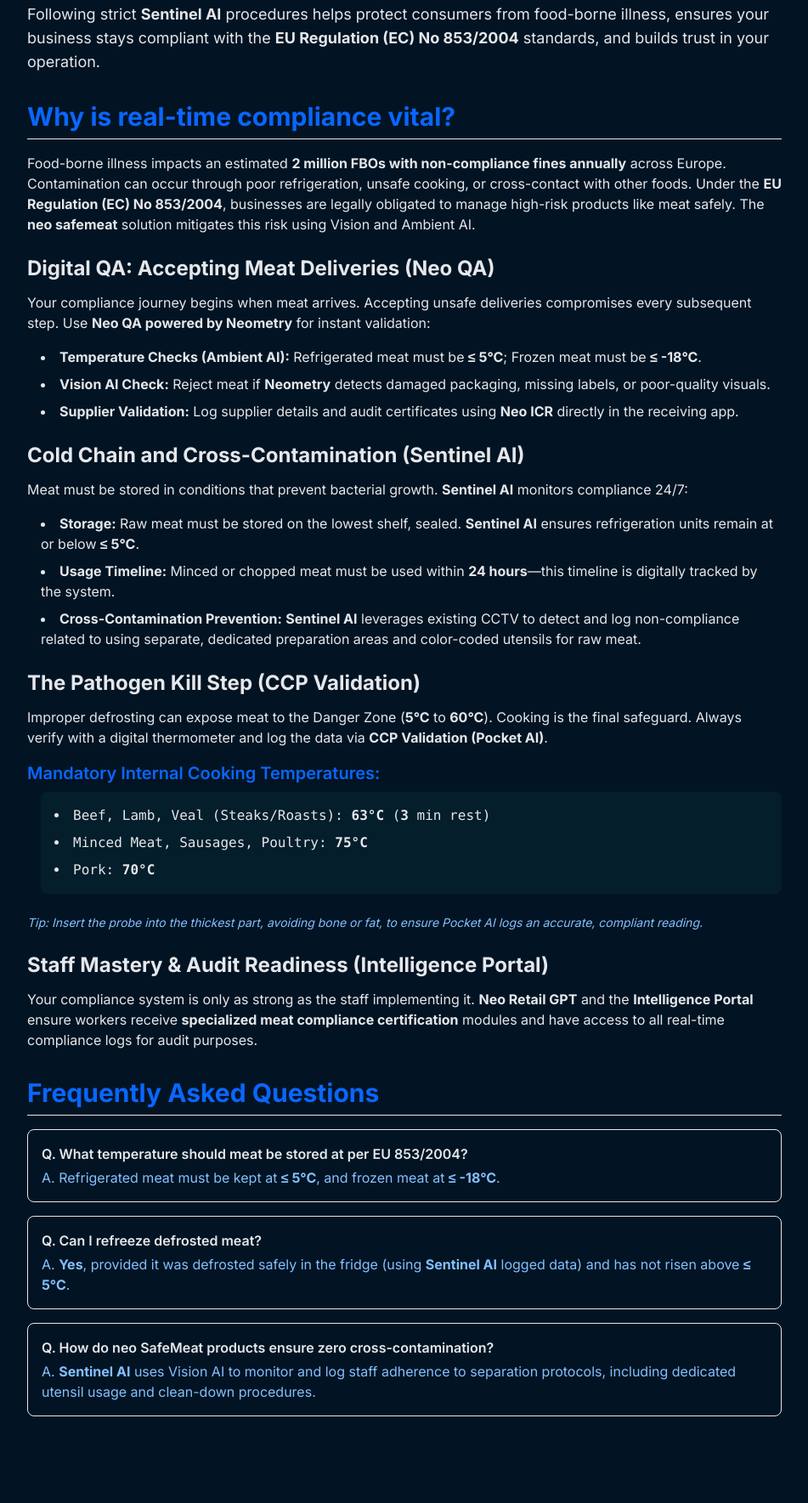
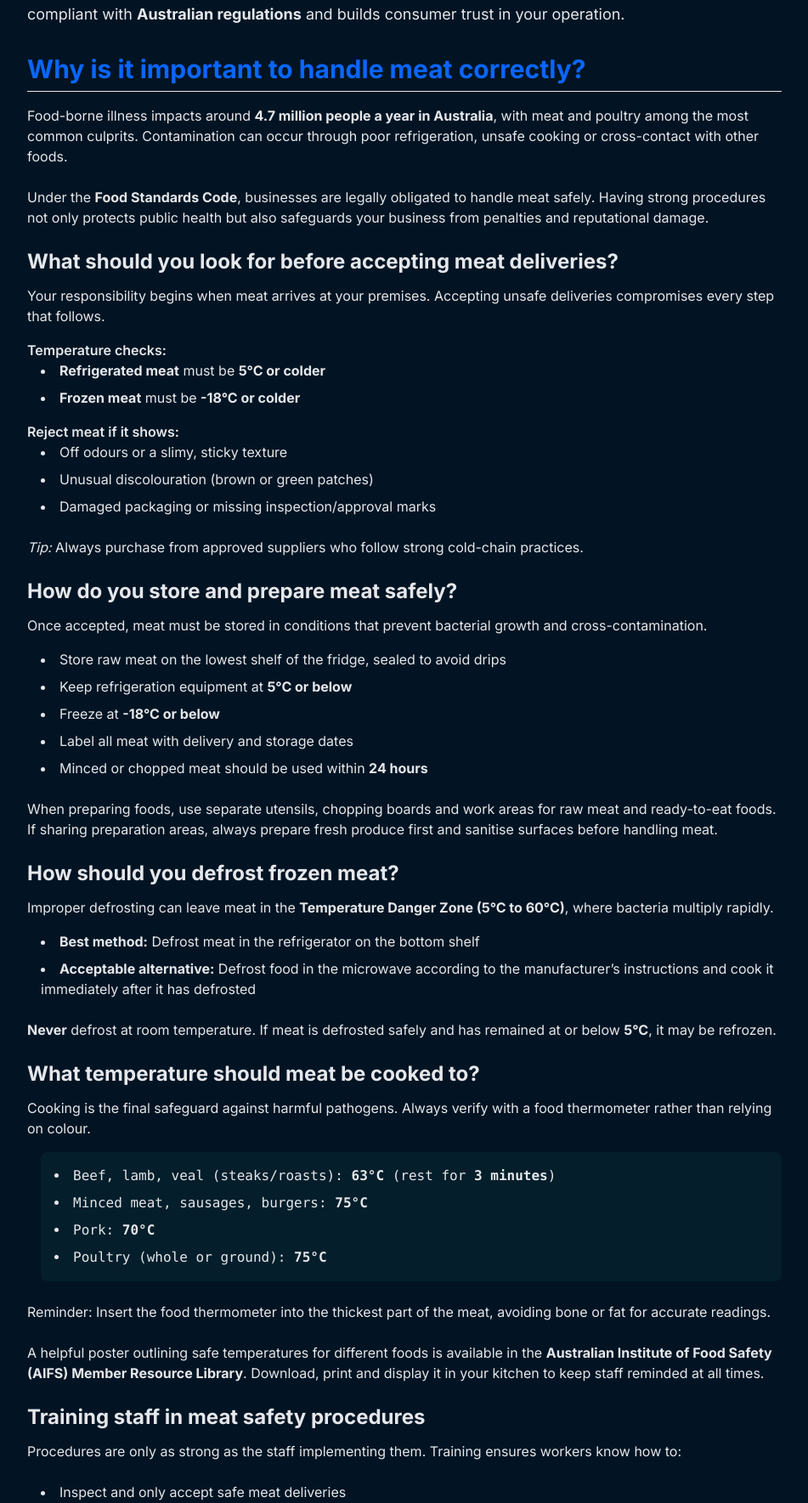
Before and after one commit to Kargil99/Neo-safemeat, a plain HTML site: page index.html in a window 1280 px wide. Shown: the part 1031-2800 px from the top of the page at 85% size, without its empty margins (0-951 px from the left). Drawn offline with nearby package versions, Linux system fonts and the light colour scheme.

Commit message:
Refactor content and update terminology in index.html for clarity and compliance with Australian regulations

```diff
--- a/index.html
+++ b/index.html
@@ -98,8 +98,8 @@
 
             <!-- CTAs -->
             <div class="flex items-center space-x-3">
-                <a href="/login" class="px-4 py-2 text-sm font-semibold text-white bg-afs-primary rounded-lg shadow-md hover:bg-opacity-90 transition duration-150">Client Login</a>
-                <a href="/contact" class="hidden sm:inline-flex px-4 py-2 text-sm font-semibold text-afs-primary border border-afs-primary rounded-lg hover:bg-afs-primary hover:text-white transition duration-150">Contact Support</a>
+                <!-- <a href="/login" class="px-4 py-2 text-sm font-semibold text-white bg-afs-primary rounded-lg shadow-md hover:bg-opacity-90 transition duration-150">Client Login</a> -->
+                <a href="/contact" class="hidden sm:inline-flex px-4 py-2 text-sm font-semibold text-afs-primary border border-afs-primary rounded-lg hover:bg-afs-secondary-bg hover:text-white transition duration-150">Contact Support</a>
             </div>
         </div>
     </header>
@@ -141,84 +141,113 @@
                         </h3>
                         <p class="text-gray-300 text-sm mb-6 flex items-center space-x-2">
                             <svg class="w-4 h-4 text-afs-primary mr-1" fill="currentColor" viewBox="0 0 20 20"><path d="M6 2a1 1 0 00-1 1v1H5a3 3 0 00-3 3v8a3 3 0 003 3h10a3 3 0 003-3V7a3 3 0 00-3-3h-1V3a1 1 0 10-2 0v1H7V3a1 1 0 00-1-1zm8 4a1 1 0 011 1v8a1 1 0 01-1 1H5a1 1 0 01-1-1V7a1 1 0 011-1h10z"/></svg>
-                            <span>October 14, 2025 · India</span>
+                            <span>October 16, 2025 · India</span>
                         </p>
                     </div>
 
                     <!-- Hero Image Placeholder -->
                     <div class="mb-8 rounded-xl overflow-hidden shadow-lg">
-                        <img src="https://placehold.co/820x462/06213a/ffffff?text=neo+safemeat+Compliance+Platform" alt="Meat safety compliance in a commercial kitchen" class="w-full h-auto object-cover">
+                        <img src="https://placehold.co/820x462/06213a/ffffff?text=neo+SafeMeat+Compliance+Platform" alt="Meat safety compliance in a commercial kitchen" class="w-full h-auto object-cover">
                     </div>
 
                     <!-- Introduction -->
                     <p class="text-lg mb-6">
-                        Real-time meat handling control is one of the most critical responsibilities for Food Business Operators (FBOs). From receiving the delivery to the final cooking step, every stage carries a high risk of contamination if not managed using automated protocols.
+                        Safe meat handling is one of the most important responsibilities in food service. From delivery to cooking, every stage carries a risk of contamination if not managed properly.
                     </p>
                     <p class="text-lg mb-8">
-                        Following strict <strong>Sentinel AI</strong> procedures helps protect consumers from food-borne illness, ensures your business stays compliant with the <strong>EU Regulation (EC) No 853/2004</strong> standards, and builds trust in your operation.
+                        Following strict procedures helps protect customers from food-borne illness, keeps your business compliant with <strong>Australian regulations</strong> and builds consumer trust in your operation.
                     </p>
 
                     <!-- Section: Why is it important to handle meat correctly? -->
-                    <h2 class="text-3xl font-bold text-afs-primary mb-4 border-b pb-2">Why is real-time compliance vital?</h2>
+                    <h2 class="text-3xl font-bold text-afs-primary mb-4 border-b pb-2">Why is it important to handle meat correctly?</h2>
                     <p class="mb-6">
-                        Food-borne illness impacts an estimated <strong>2 million FBOs with non-compliance fines annually</strong> across Europe. Contamination can occur through poor refrigeration, unsafe cooking, or cross-contact with other foods. Under the <strong>EU Regulation (EC) No 853/2004</strong>, businesses are legally obligated to manage high-risk products like meat safely. The <strong>neo safemeat</strong> solution mitigates this risk using Vision and Ambient AI.
+                        Food-borne illness impacts around <strong>4.7 million people a year in Australia</strong>, with meat and poultry among the most common culprits. Contamination can occur through poor refrigeration, unsafe cooking or cross-contact with other foods.
+                    </p>
+                    <p class="mb-6">
+                        Under the <strong>Food Standards Code</strong>, businesses are legally obligated to handle meat safely. Having strong procedures not only protects public health but also safeguards your business from penalties and reputational damage.
                     </p>
 
                     <!-- Section: Delivery Acceptance -->
-                    <h2 class="text-2xl font-bold text-gray-200 mb-3 mt-6">Digital QA: Accepting Meat Deliveries (Neo QA)</h2>
-                    <p class="mb-4">
-                        Your compliance journey begins when meat arrives. Accepting unsafe deliveries compromises every subsequent step. Use <strong>Neo QA powered by Neometry</strong> for instant validation:
-                    </p>
+                    <h2 class="text-2xl font-bold text-gray-200 mb-3 mt-6">What should you look for before accepting meat deliveries?</h2>
+                    <p class="mb-4">Your responsibility begins when meat arrives at your premises. Accepting unsafe deliveries compromises every step that follows.</p>
+                    <h3 class="font-semibold text-gray-200 mt-2">Temperature checks:</h3>
+                    <ul class="list-disc list-inside space-y-2 ml-4 mb-4">
+                        <li><strong>Refrigerated meat</strong> must be <strong>5°C or colder</strong></li>
+                        <li><strong>Frozen meat</strong> must be <strong>-18°C or colder</strong></li>
+                    </ul>
+                    <h3 class="font-semibold text-gray-200 mt-2">Reject meat if it shows:</h3>
                     <ul class="list-disc list-inside space-y-2 ml-4 mb-6">
-                        <li><strong>Temperature Checks (Ambient AI):</strong> Refrigerated meat must be <strong>&#8804; 5&#176;C</strong>; Frozen meat must be <strong>&#8804; -18&#176;C</strong>.</li>
-                        <li><strong>Vision AI Check:</strong> Reject meat if <strong>Neometry</strong> detects damaged packaging, missing labels, or poor-quality visuals.</li>
-                        <li><strong>Supplier Validation:</strong> Log supplier details and audit certificates using <strong>Neo ICR</strong> directly in the receiving app.</li>
+                        <li>Off odours or a slimy, sticky texture</li>
+                        <li>Unusual discolouration (brown or green patches)</li>
+                        <li>Damaged packaging or missing inspection/approval marks</li>
+                    </ul>
+                    <p class="mb-6"><em>Tip:</em> Always purchase from approved suppliers who follow strong cold-chain practices.</p>
+
+                    <!-- Section: Storage & Preparation -->
+                    <h2 class="text-2xl font-bold text-gray-200 mb-3 mt-6">How do you store and prepare meat safely?</h2>
+                    <p class="mb-4">Once accepted, meat must be stored in conditions that prevent bacterial growth and cross-contamination.</p>
+                    <ul class="list-disc list-inside space-y-2 ml-4 mb-6">
+                        <li>Store raw meat on the lowest shelf of the fridge, sealed to avoid drips</li>
+                        <li>Keep refrigeration equipment at <strong>5°C or below</strong></li>
+                        <li>Freeze at <strong>-18°C or below</strong></li>
+                        <li>Label all meat with delivery and storage dates</li>
+                        <li>Minced or chopped meat should be used within <strong>24 hours</strong></li>
+                    </ul>
+                    <p class="mb-6">When preparing foods, use separate utensils, chopping boards and work areas for raw meat and ready-to-eat foods. If sharing preparation areas, always prepare fresh produce first and sanitise surfaces before handling meat.</p>
+
+                    <!-- Section: Defrosting -->
+                    <h2 class="text-2xl font-bold text-gray-200 mb-3 mt-6">How should you defrost frozen meat?</h2>
+                    <p class="mb-4">Improper defrosting can leave meat in the <strong>Temperature Danger Zone (5°C to 60°C)</strong>, where bacteria multiply rapidly.</p>
+                    <ul class="list-disc list-inside space-y-2 ml-4 mb-6">
+                        <li><strong>Best method:</strong> Defrost meat in the refrigerator on the bottom shelf</li>
+                        <li><strong>Acceptable alternative:</strong> Defrost food in the microwave according to the manufacturer’s instructions and cook it immediately after it has defrosted</li>
+                    </ul>
+                    <p class="mb-6"><strong>Never</strong> defrost at room temperature. If meat is defrosted safely and has remained at or below <strong>5°C</strong>, it may be refrozen.</p>
+
+                    <!-- Section: Cooking Temperatures -->
+                    <h2 class="text-2xl font-bold text-gray-200 mb-3 mt-6">What temperature should meat be cooked to?</h2>
+                    <p class="mb-4">Cooking is the final safeguard against harmful pathogens. Always verify with a food thermometer rather than relying on colour.</p>
+                    <ul class="list-disc list-inside space-y-2 ml-4 mb-6 font-mono bg-gray-100 p-4 rounded-lg">
+                        <li>Beef, lamb, veal (steaks/roasts): <strong>63°C</strong> (rest for <strong>3 minutes</strong>)</li>
+                        <li>Minced meat, sausages, burgers: <strong>75°C</strong></li>
+                        <li>Pork: <strong>70°C</strong></li>
+                        <li>Poultry (whole or ground): <strong>75°C</strong></li>
+                    </ul>
+                    <p class="mb-6">Reminder: Insert the food thermometer into the thickest part of the meat, avoiding bone or fat for accurate readings.</p>
+                    <p class="mb-6">A helpful poster outlining safe temperatures for different foods is available in the <strong>Australian Institute of Food Safety (AIFS) Member Resource Library</strong>. Download, print and display it in your kitchen to keep staff reminded at all times.</p>
+
+                    <!-- Section: Training Staff -->
+                    <h2 class="text-2xl font-bold text-gray-200 mb-3 mt-6">Training staff in meat safety procedures</h2>
+                    <p class="mb-6">Procedures are only as strong as the staff implementing them. Training ensures workers know how to:</p>
+                    <ul class="list-disc list-inside space-y-2 ml-4 mb-6">
+                        <li>Inspect and only accept safe meat deliveries</li>
+                        <li>Store meat at correct temperatures</li>
+                        <li>Prevent cross-contamination during preparation and storage</li>
+                        <li>Defrost and cook meat according to food safety standards</li>
                     </ul>
 
-                    <!-- Section: Storage & Preparation -->
-                    <h2 class="text-2xl font-bold text-gray-200 mb-3 mt-6">Cold Chain and Cross-Contamination (Sentinel AI)</h2>
-                    <p class="mb-4">
-                        Meat must be stored in conditions that prevent bacterial growth. <strong>Sentinel AI</strong> monitors compliance 24/7:
-                    </p>
-                    <ul class="list-disc list-inside space-y-2 ml-4 mb-6">
-                        <li><strong>Storage:</strong> Raw meat must be stored on the lowest shelf, sealed. <strong>Sentinel AI</strong> ensures refrigeration units remain at or below <strong>&#8804; 5&#176;C</strong>.</li>
-                        <li><strong>Usage Timeline:</strong> Minced or chopped meat must be used within <strong>24 hours</strong>—this timeline is digitally tracked by the system.</li>
-                        <li><strong>Cross-Contamination Prevention:</strong> <strong>Sentinel AI</strong> leverages existing CCTV to detect and log non-compliance related to using separate, dedicated preparation areas and color-coded utensils for raw meat.</li>
-                    </ul>
-
-                    <!-- Section: Defrosting & Cooking -->
-                    <h2 class="text-2xl font-bold text-gray-200 mb-3 mt-6">The Pathogen Kill Step (CCP Validation)</h2>
-                    <p class="mb-4">
-                        Improper defrosting can expose meat to the Danger Zone (<strong>5&#176;C</strong> to <strong>60&#176;C</strong>). Cooking is the final safeguard. Always verify with a digital thermometer and log the data via <strong>CCP Validation (Pocket AI)</strong>.
-                    </p>
-                    <h3 class="text-xl font-semibold mt-4 mb-2">Mandatory Internal Cooking Temperatures:</h3>
-                    <ul class="list-disc list-inside space-y-2 ml-4 mb-6 font-mono bg-gray-100 p-4 rounded-lg">
-                        <li>Beef, Lamb, Veal (Steaks/Roasts): <strong>63&#176;C</strong> (<strong>3</strong> min rest)</li>
-                        <li>Minced Meat, Sausages, Poultry: <strong>75&#176;C</strong></li>
-                        <li>Pork: <strong>70&#176;C</strong></li>
-                    </ul>
-                    <p class="italic text-sm text-gray-600">Tip: Insert the probe into the thickest part, avoiding bone or fat, to ensure Pocket AI logs an accurate, compliant reading.</p>
-
-                    <!-- Section: Training Staff -->
-                    <h2 class="text-2xl font-bold text-gray-200 mb-3 mt-6">Staff Mastery & Audit Readiness (Intelligence Portal)</h2>
-                    <p class="mb-6">
-                        Your compliance system is only as strong as the staff implementing it. <strong>Neo Retail GPT</strong> and the <strong>Intelligence Portal</strong> ensure workers receive <strong>specialized meat compliance certification</strong> modules and have access to all real-time compliance logs for audit purposes.
-                    </p>
+                    <h2 class="text-2xl font-bold text-gray-200 mb-3 mt-6">Building customer confidence through compliance</h2>
+                    <p class="mb-6">Every stage of meat handling - from receiving deliveries to serving plates - affects customer safety. By training your team and following proper meat safety protocols, your business can reduce risk, comply with legislation and strengthen its reputation.</p>
+                    <p class="mb-6">The <strong>Australian Institute of Food Safety (AIFS)</strong> supports food businesses across Australia by providing nationally recognised training designed to help food businesses manage high-risk foods like meat.</p>
 
                     <!-- FAQs Section -->
                     <h2 class="text-3xl font-bold text-afs-primary mb-4 mt-8 border-b pb-2">Frequently Asked Questions</h2>
                     <div class="space-y-4">
                         <div class="border p-4 rounded-lg">
-                            <h3 class="font-semibold text-gray-200">Q. What temperature should meat be stored at per EU 853/2004?</h3>
-                            <p class="mt-1 text-gray-600">A. Refrigerated meat must be kept at <strong>&#8804; 5&#176;C</strong>, and frozen meat at <strong>&#8804; -18&#176;C</strong>.</p>
+                            <h3 class="font-semibold text-gray-200">Q. What temperature should meat be stored at?</h3>
+                            <p class="mt-1 text-gray-300">A. Refrigerated meat must be kept at <strong>5°C or below</strong>, and frozen meat at <strong>-18°C or below</strong>.</p>
                         </div>
                         <div class="border p-4 rounded-lg">
                             <h3 class="font-semibold text-gray-200">Q. Can I refreeze defrosted meat?</h3>
-                            <p class="mt-1 text-gray-600">A. <strong>Yes</strong>, provided it was defrosted safely in the fridge (using <strong>Sentinel AI</strong> logged data) and has not risen above <strong>&#8804; 5&#176;C</strong>.</p>
+                            <p class="mt-1 text-gray-300">A. Yes, as long as it was defrosted safely in the fridge and has not risen above <strong>5°C</strong>.</p>
                         </div>
                         <div class="border p-4 rounded-lg">
-                            <h3 class="font-semibold text-gray-200">Q. How do neo SafeMeat products ensure zero cross-contamination?</h3>
-                            <p class="mt-1 text-gray-600">A. <strong>Sentinel AI</strong> uses Vision AI to monitor and log staff adherence to separation protocols, including dedicated utensil usage and clean-down procedures.</p>
+                            <h3 class="font-semibold text-gray-200">Q. Is a food thermometer needed when cooking meat?</h3>
+                            <p class="mt-1 text-gray-300">A. Yes. Colour is not a reliable indicator of doneness. Only a thermometer confirms the correct internal temperature has been reached.</p>
+                        </div>
+                        <div class="border p-4 rounded-lg">
+                            <h3 class="font-semibold text-gray-200">Q. What are the dangers of cross-contamination with raw meat?</h3>
+                            <p class="mt-1 text-gray-300">A. Bacteria from raw meat can transfer to ready-to-eat foods, increasing the risk of food-borne illness.</p>
                         </div>
                     </div>
                 </article>
@@ -244,7 +273,7 @@
                 <div class="bg-afs-primary text-white p-6 rounded-xl shadow-lg">
                     <h3 class="text-xl font-bold mb-3">Maximize Safety: Neophyte Compliance Suite</h3>
                     <p class="text-sm mb-4 opacity-90">
-                        Get the full <strong>Neophyte Compliance Suite</strong> combining Vision AI, Ambient AI, and GPT intelligence for proactive food safety management.
+                        Get the full <strong>Neophyte Compliance Suite</strong> combining Vision AI, Ambient AI, and LLM intelligence for proactive food safety management.
                     </p>
                     <a href="/suite-demo" class="block text-center py-2 bg-afs-accent text-white font-bold rounded-lg hover:opacity-90 transition duration-150">
                         Request a Demo
@@ -328,7 +357,7 @@
 
                 <!-- Copyright -->
                 <div class="md:col-span-2 mt-4 md:mt-0">
-                    <p class="text-gray-300 mb-4">Copyright &copy; 2025 Neophyte Ambient Intelligence Pvt Ltd. All Rights Reserved. <strong>neo safemeat</strong> and the Neophyte logo are trademarks of Neophyte Ambient Intelligence Pvt Ltd.</p>
+                    <p class="text-gray-300 mb-4">Copyright &copy; 2025 Neophyte Ambient Intelligence Pvt Ltd. All Rights Reserved. <strong>neo SafeMeat</strong> and the Neophyte logo are trademarks of Neophyte Ambient Intelligence Pvt Ltd.</p>
                     <p class="text-gray-300 text-xs">Food safety advice and recommendations should be considered a guide only. For authoritative guidance on food safety related issues please consult your local government agency or the relevant body for <strong>EU Regulation (EC) No 853/2004</strong>.</p>
 
                     <!-- Social Media Links -->
```
